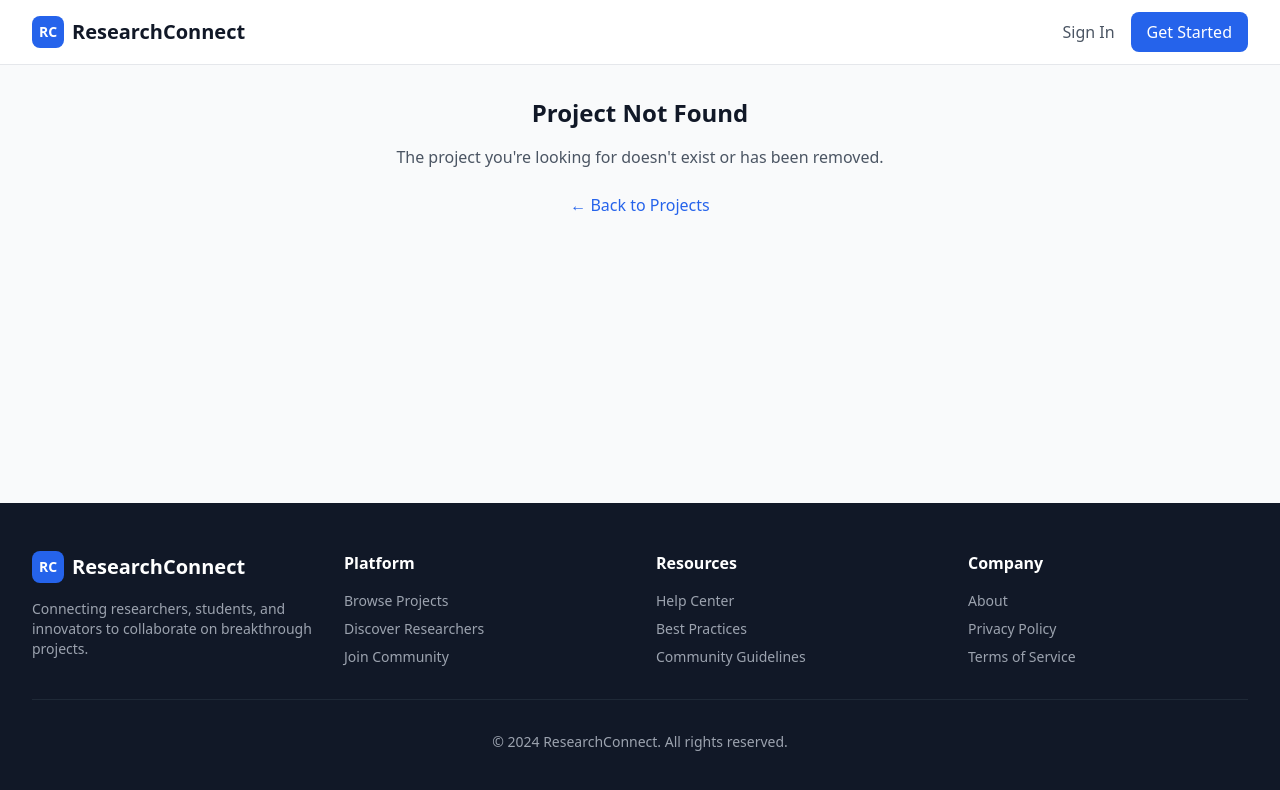
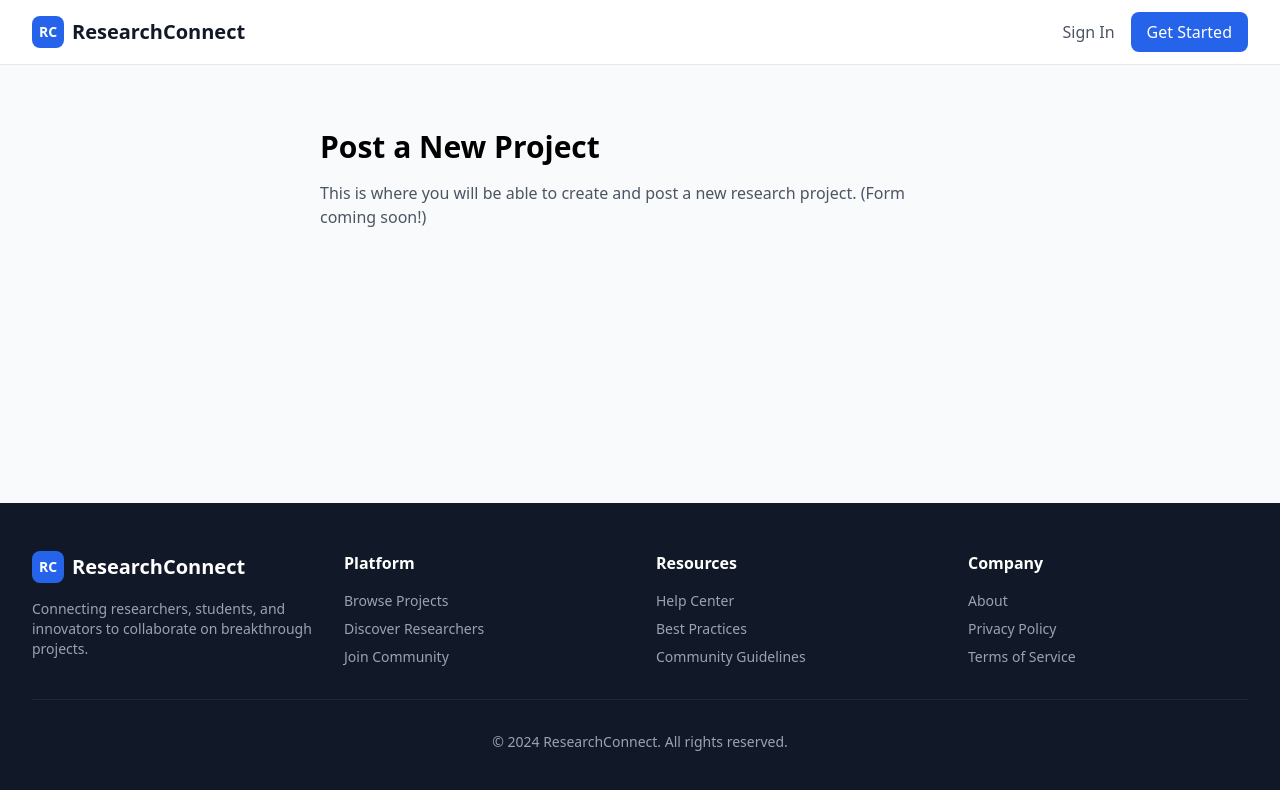
Before and after one commit to DILIPCHOUDHARY25/Research-Community, a React (Vite) app: page /projects/new in a window 1280 px wide. Shown: the top 790 px of the page. Built offline with nearby package versions, Linux system fonts and the light colour scheme.

Commit message:
add post project

```diff
--- a/src/App.tsx
+++ b/src/App.tsx
@@ -12,6 +12,7 @@ import { ProjectDetailPage } from './pages/ProjectDetailPage';
 import { DiscoverPage } from './pages/DiscoverPage';
 import { MessagesPage } from './pages/MessagesPage';
 import { ProfilePage } from './pages/ProfilePage';
+import { NewProjectPage } from './pages/NewProjectPage';
 
 function App() {
   return (
@@ -26,6 +27,7 @@ function App() {
                 <Route path="/login" element={<LoginPage />} />
                 <Route path="/signup" element={<SignupPage />} />
                 <Route path="/projects" element={<ProjectsPage />} />
+                <Route path="/projects/new" element={<NewProjectPage />} />
                 <Route path="/projects/:id" element={<ProjectDetailPage />} />
                 <Route path="/discover" element={<DiscoverPage />} />
                 <Route path="/messages" element={<MessagesPage />} />
--- /dev/null
+++ b/src/pages/NewProjectPage.tsx
@@ -0,0 +1,11 @@
+import React from 'react';
+
+export function NewProjectPage() {
+  return (
+    <div className="max-w-2xl mx-auto py-16 px-4">
+      <h1 className="text-3xl font-bold mb-4">Post a New Project</h1>
+      <p className="text-gray-600 mb-8">This is where you will be able to create and post a new research project. (Form coming soon!)</p>
+      {/* TODO: Add project creation form here */}
+    </div>
+  );
+}
```
